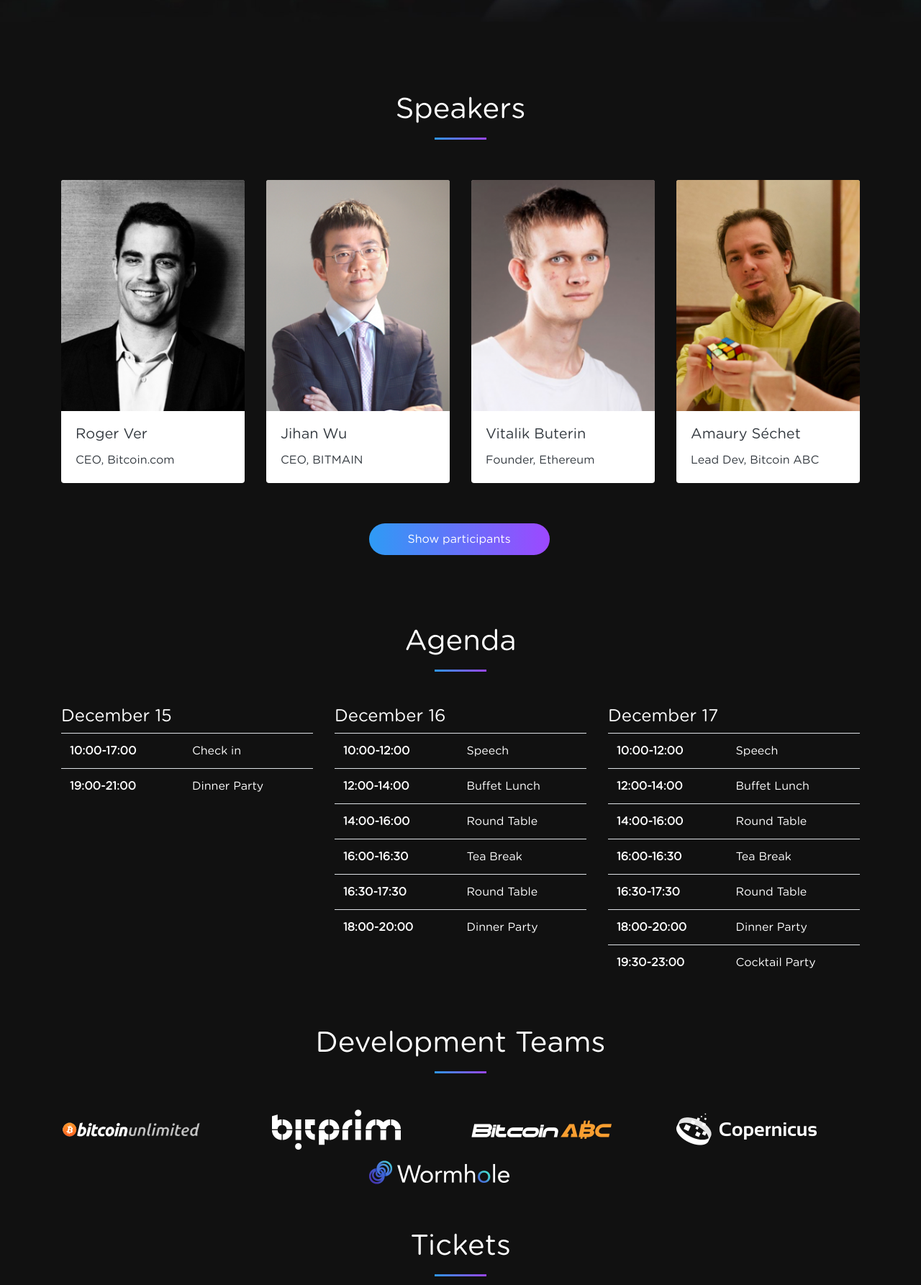
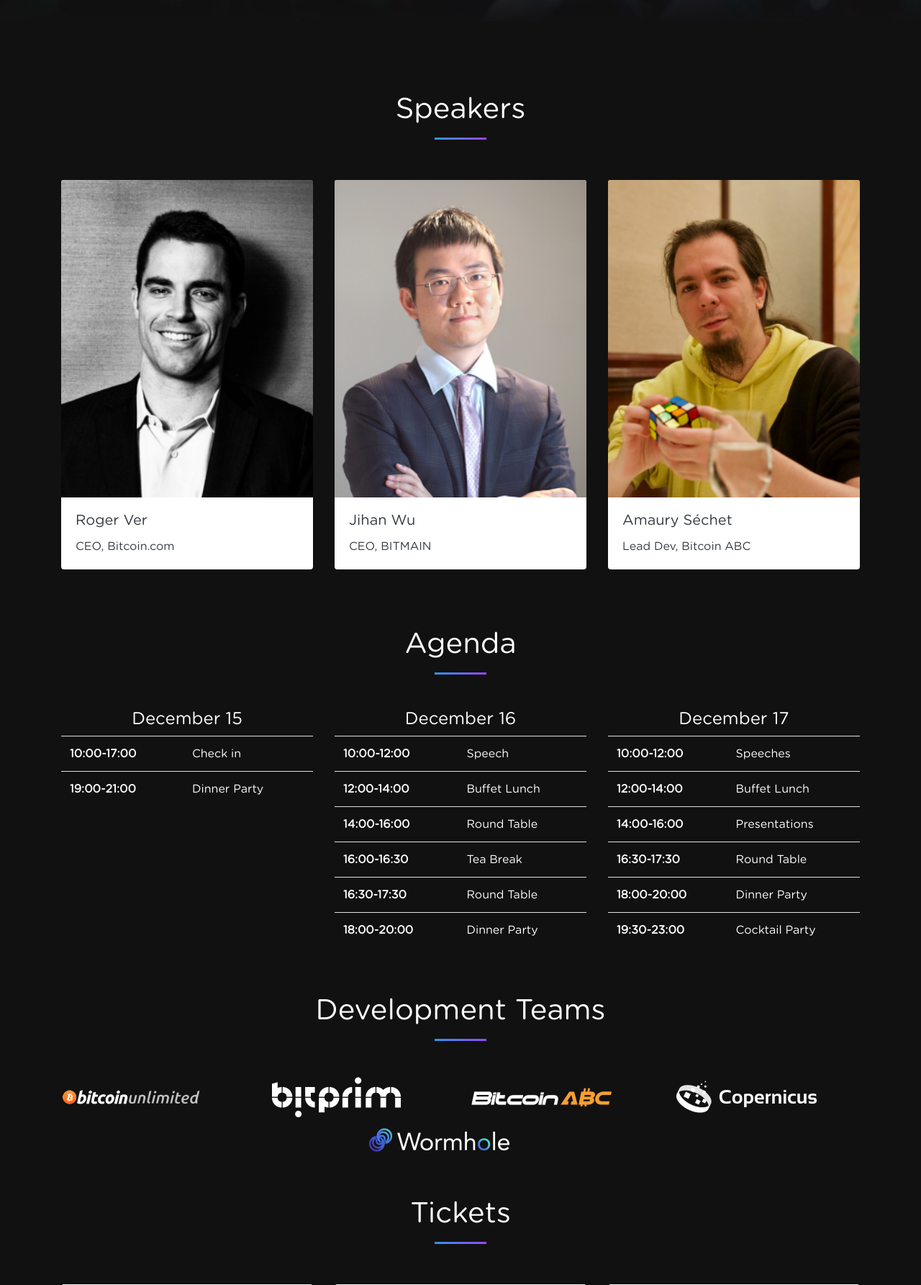
Before and after one commit to BUYMERCIER/devcon.top, a Flask app: page / in a window 1280 px wide. Shown: the part 500-2285 px from the top of the page at 72% size. Run offline with Flask 2, Linux system fonts and the light colour scheme; some libraries are stand-ins or nearby versions.

Commit message:
Footer updated + agenda fixed
- Also removed vitalik

```diff
--- a/templates/home/agenda.html
+++ b/templates/home/agenda.html
@@ -6,7 +6,7 @@
         <div class="row">
           <!-- Dec 15 -->
           <div class="col-md-4">
-            <h4>December 15</h4>
+            <h4 class="text-center">December 15</h4>
             <table class="table">
               <tbody>
                 <tr>
@@ -22,7 +22,7 @@
           </div>
           <!-- Dec 16 -->
           <div class="col-md-4">
-            <h4>December 16</h4>
+            <h4 class="text-center">December 16</h4>
             <table class="table">
               <tbody>
                 <tr>
@@ -54,12 +54,12 @@
           </div>
           <!-- Dec 17 -->
           <div class="col-md-4">
-            <h4>December 17</h4>
+            <h4 class="text-center">December 17</h4>
             <table class="table">
               <tbody>
                 <tr>
                   <th scope="row">10:00-12:00</th>
-                  <td>Speech</td>
+                  <td>Speeches</td>
                 </tr>
                 <tr>
                   <th scope="row">12:00-14:00</th>
@@ -67,11 +67,7 @@
                 </tr>
                 <tr>
                   <th scope="row">14:00-16:00</th>
-                  <td>Round Table</td>
-                </tr>
-                <tr>
-                  <th scope="row">16:00-16:30</th>
-                  <td>Tea Break</td>
+                  <td>Presentations</td>
                 </tr>
                 <tr>
                   <th scope="row">16:30-17:30</th>
--- a/templates/home/participants.html
+++ b/templates/home/participants.html
@@ -1,5 +1,5 @@
 <!-- Participants -->
-    <section class="bg-dark">
+<!--     <section class="bg-dark">
       <div class="container">
         <div class="row d-flex justify-content-center py-5">
             <div class="col-3">
@@ -7,4 +7,4 @@
             </div>
         </div>
       </div>
-    </section>
+    </section> -->
--- a/templates/index.html
+++ b/templates/index.html
@@ -73,12 +73,12 @@
     </section>
 
     <!-- speakers -->
-    <section class="bg-dark speakers">
+    <section class="bg-dark speakers pb-4">
       <div class="container">
         <h1 class="text-center pt-5">Speakers</h1>
         <hr class="mb-5">
         <div class="row">
-          <div class="col-md-3 text-dark">
+          <div class="col-md-4 text-dark">
             <div class="card my-2">
               <img class="card-img-top" src="/static/img/speakers/roger.jpg" alt="Roger Ver">
               <div class="card-body">
@@ -87,7 +87,7 @@
               </div>
             </div>
           </div>
-          <div class="col-md-3 text-dark">
+          <div class="col-md-4 text-dark">
             <div class="card my-2">
               <img class="card-img-top" src="/static/img/speakers/jihan.png" alt="Jihan Wu">
               <div class="card-body">
@@ -96,16 +96,7 @@
               </div>
             </div>
           </div>
-          <div class="col-md-3 text-dark">
-            <div class="card my-2">
-              <img class="card-img-top" src="/static/img/speakers/vitalik.png" alt="Card image cap">
-              <div class="card-body">
-                <h5 class="card-title">Vitalik Buterin</h5>
-                <p class="card-text">Founder, Ethereum</p>
-              </div>
-            </div>
-          </div>
-          <div class="col-md-3 text-dark">
+          <div class="col-md-4 text-dark">
             <div class="card my-2">
               <img class="card-img-top" src="/static/img/speakers/amaury.png" alt="Card image cap">
               <div class="card-body">
@@ -161,7 +152,13 @@
     <!-- footer -->
     <footer class="footer">
       <div class="container">
-        <span class="text-muted">Footer content</span>
+        <span class="text-muted">GBDC 2018</span>
+        <span class="text-muted float-right">
+          Accepted currencies
+           <img src="/static/img/currencies/bch.png" height="20px" alt="">
+           <img src="/static/img/currencies/eth.png" height="20px" alt="">
+           <img src="/static/img/currencies/btc.png" height="20px" alt="">
+        </span>
       </div>
     </footer>
 
```
Also changed, not shown: static/img/currencies/bch.png (added), static/img/currencies/btc.png (added), static/img/currencies/eth.png (added).
